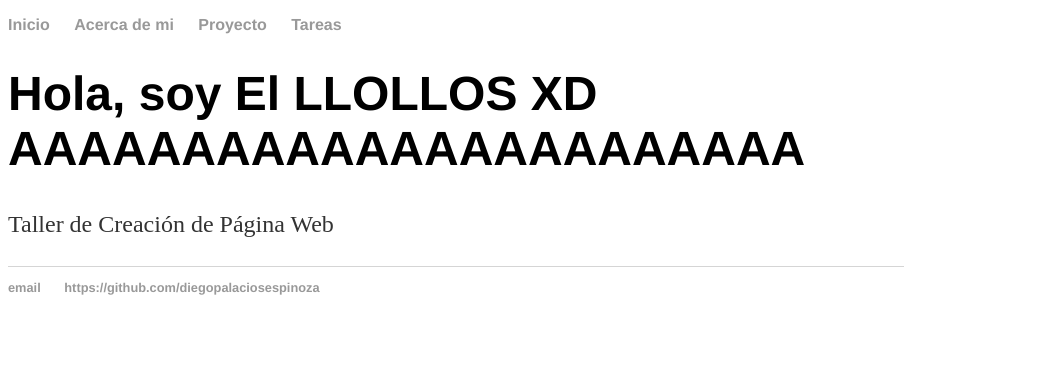
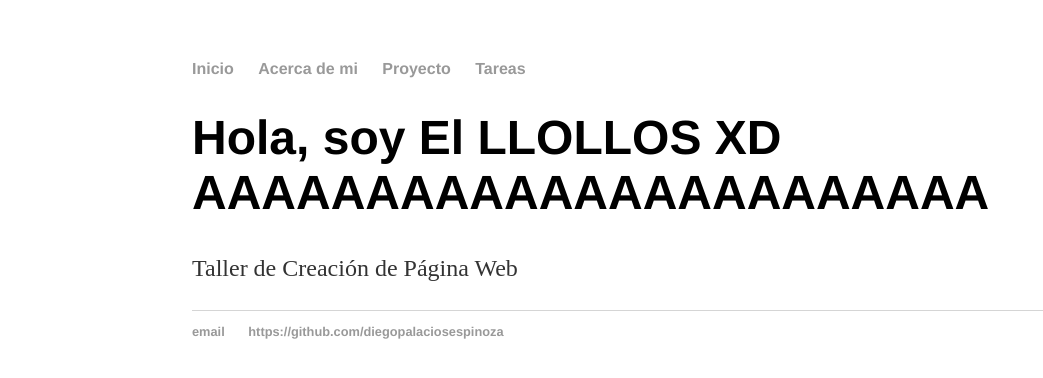
Before and after one commit to diegopalaciosespinoza/diegopalaciosespinoza.github.io, a Jekyll site: the page index.html, which Jekyll copies as it is, in a window 1280 px wide. Shown: the top 378 px of the page, without its empty margins (0-1043 px from the left). Built offline with Jekyll 4.4.1, drawn with Linux system fonts in a browser that asks for light colours.

Commit message:
Update main.css

```diff
--- a/CSS/main.css
+++ b/CSS/main.css
@@ -1,6 +1,6 @@
 body
 {
-  magin: 60px auto;
+  margin: 60px auto;
   width: 70%;
 }
 nav ul, footer ul {
```
